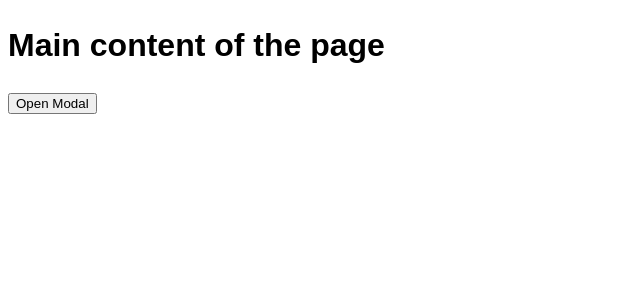
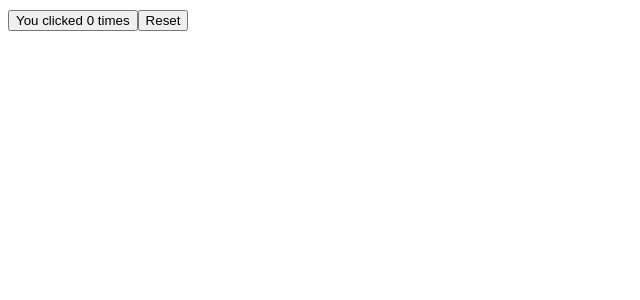
Before and after one commit to olena-hryhorzhevska/react-ts-serhii, a React (Vite) app: page / in a window 1280 px wide. Shown: the top 300 px of the page, without its empty margins (0-640 px from the left). Built offline with nearby package versions, Linux system fonts and the light colour scheme.

Commit message:
localstorage

```diff
--- a/src/components/App/App.tsx
+++ b/src/components/App/App.tsx
@@ -1,6 +1,6 @@
+
+import LocalStorage from '../LocalStorage/LocalStorage';
 import './App.module.css';
-import Modal from '../Modal/Modal';
-import { useState } from 'react';
 
 function App() {
   // const obj = {
@@ -56,20 +56,13 @@ function App() {
   //   console.log('Order placed by:', username);
   // };
 
-  const [isModalOpen, setIsModalOpen] = useState(false);
-  const openModal = () => setIsModalOpen(true);
-  const closeModal = () => setIsModalOpen(false);
+  // const [isModalOpen, setIsModalOpen] = useState(false);
+  // const openModal = () => setIsModalOpen(true);
+  // const closeModal = () => setIsModalOpen(false);
 
   return (
     <div>
-      <h1>Main content of the page</h1>
-      <button onClick={openModal}>Open Modal</button>
-      {isModalOpen && (
-        <Modal onClose={closeModal}>
-          <h2>Modal Title!!!!!!!! This is a new Modal</h2>
-          <p>This is the modal content.</p>
-        </Modal>
-      )}
+      <LocalStorage/>
     </div>
   );
 }
--- /dev/null
+++ b/src/components/LocalStorage/LocalStorage.tsx
@@ -0,0 +1,29 @@
+import { useEffect, useState } from "react";
+
+export default function LocalStorage() {
+  const [clicks, setClicks] = useState(() => {
+    const savedClicks = window.localStorage.getItem('clicks');
+    if (savedClicks !== null) {
+      return JSON.parse(savedClicks);
+    }
+    return 0;
+  });
+
+  useEffect(() => {
+    window.localStorage.setItem('clicks', JSON.stringify(clicks));
+  }, [clicks])
+
+  const handleClick = () => {
+    setClicks(clicks + 1);
+  }
+  const handleReset = () => {
+    setClicks(0);
+  }
+
+  return (
+    <div>
+      <button onClick={handleClick}>You clicked {clicks} times</button>
+      <button onClick={handleReset}>Reset</button>
+    </div>
+  )
+}
--- a/src/components/Modal/Modal.tsx
+++ b/src/components/Modal/Modal.tsx
@@ -1,44 +1,44 @@
 
-import css from './Modal.module.css';
-import { createPortal } from 'react-dom';
-import  { useEffect } from 'react';
+// import css from './Modal.module.css';
+// import { createPortal } from 'react-dom';
+// import  { useEffect } from 'react';
 
-interface ModalProps {
-  onClose: () => void;
-  children: React.ReactNode;
-}
+// interface ModalProps {
+//   onClose: () => void;
+//   children: React.ReactNode;
+// }
 
-export default function Modal({ onClose, children }: ModalProps) {
-  const handleBackdropClick = (e: React.MouseEvent<HTMLDivElement>) => {
-    if (e.target === e.currentTarget) {
-      onClose();
-    }
-  }
+// export default function Modal({ onClose, children }: ModalProps) {
+//   const handleBackdropClick = (e: React.MouseEvent<HTMLDivElement>) => {
+//     if (e.target === e.currentTarget) {
+//       onClose();
+//     }
+//   }
 
-  useEffect(() => {
-    const handleKeyDown = (e: KeyboardEvent) => {
-      if (e.key === 'Escape') {
-        onClose();
-      }
-    }
+//   useEffect(() => {
+//     const handleKeyDown = (e: KeyboardEvent) => {
+//       if (e.key === 'Escape') {
+//         onClose();
+//       }
+//     }
 
-    document.addEventListener('keydown', handleKeyDown);
-    document.body.style.overflow = 'hidden';
-    return () => {
-      document.removeEventListener('keydown', handleKeyDown);
-      document.body.style.overflow = '';
-    }
-  }, [onClose])
+//     document.addEventListener('keydown', handleKeyDown);
+//     document.body.style.overflow = 'hidden';
+//     return () => {
+//       document.removeEventListener('keydown', handleKeyDown);
+//       document.body.style.overflow = '';
+//     }
+//   }, [onClose])
 
-  return createPortal(
-    <div className={css.backdrop} onClick={handleBackdropClick}>
-      <div className={css.modal}>
-        <button className={css.closeButton} onClick={onClose}>
-          X
-        </button>
-        {children}
-      </div>
-    </div>,
-    document.body
-  );
-}
+//   return createPortal(
+//     <div className={css.backdrop} onClick={handleBackdropClick}>
+//       <div className={css.modal}>
+//         <button className={css.closeButton} onClick={onClose}>
+//           X
+//         </button>
+//         {children}
+//       </div>
+//     </div>,
+//     document.body
+//   );
+// }
```
